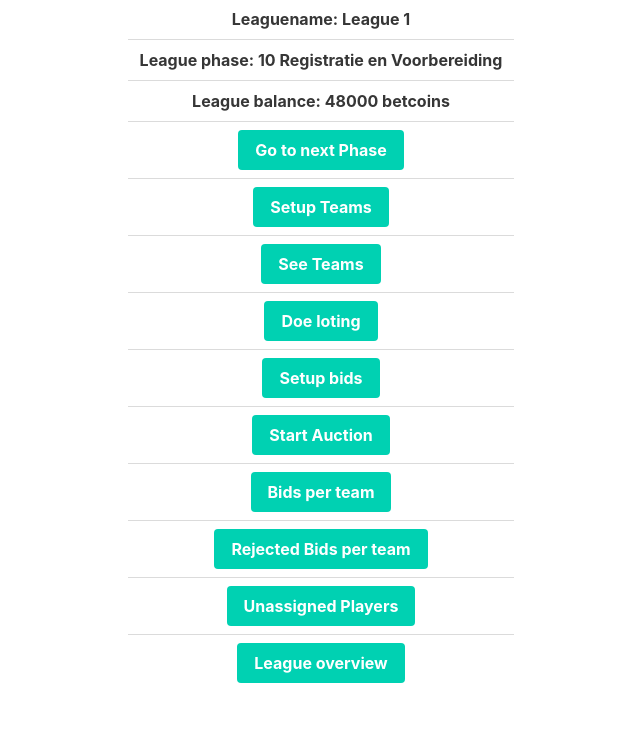
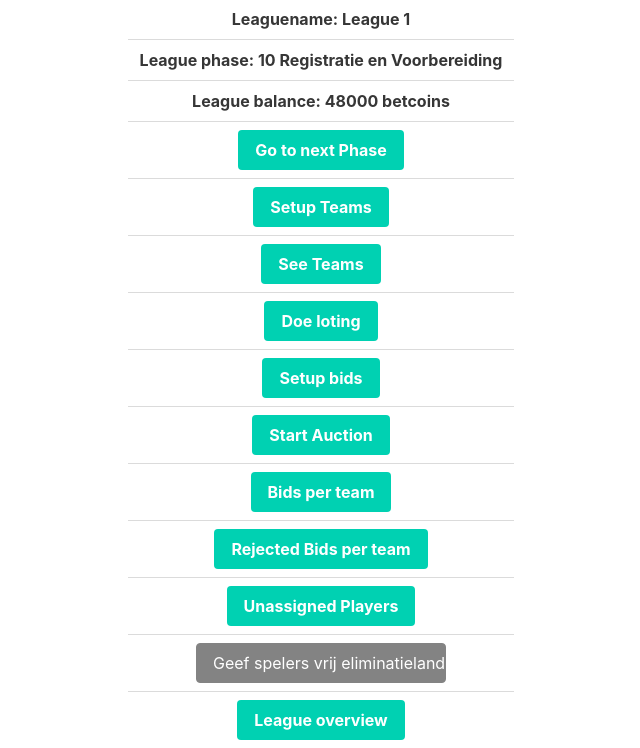
Before and after one commit to LuukBalessence/LenteCup2, a Django app: page /euro2020/leaguemanager/1 in a window 1280 px wide. Shown: the part 117-865 px from the top of the page, without its empty margins (319-959 px from the left). Before the commit the page ends 800 px from the top, so only its background shows below. Run offline with Django 3.2, Linux system fonts and the light colour scheme; a user stored in the database is signed in; data comes from the database, SQL or seed files in the repository; lists and menus that the app fills with data are empty; parts of the project's set-up code (start-up, migrations or seed data) failed here and were passed over; some libraries are stand-ins or nearby versions.

Commit message:
Huidige stand

```diff
--- a/euro2020/templates/euro2020/leaguemanager.html
+++ b/euro2020/templates/euro2020/leaguemanager.html
@@ -72,6 +72,12 @@
                         <a href="{% url 'unassignedplayersperleague' league.pk %}" class="button is-primary">Unassigned Players</a>
                     </th>
                 </tr>
+                 <tr>
+                            <th style="text-align:center">
+                                <a href=/euro2020><input style="width:250px" type="submit" class="button is-black"
+                                                         value="Geef spelers vrij eliminatielanden" disabled/></a>
+                            </th>
+                        </tr>
 {#                <tr>#}
 {#                    <th style="text-align:center">#}
 {#                        <a href="{% url 'deleteleaguedata' league.pk %}" class="button is-primary">Delete league</a>#}
```
